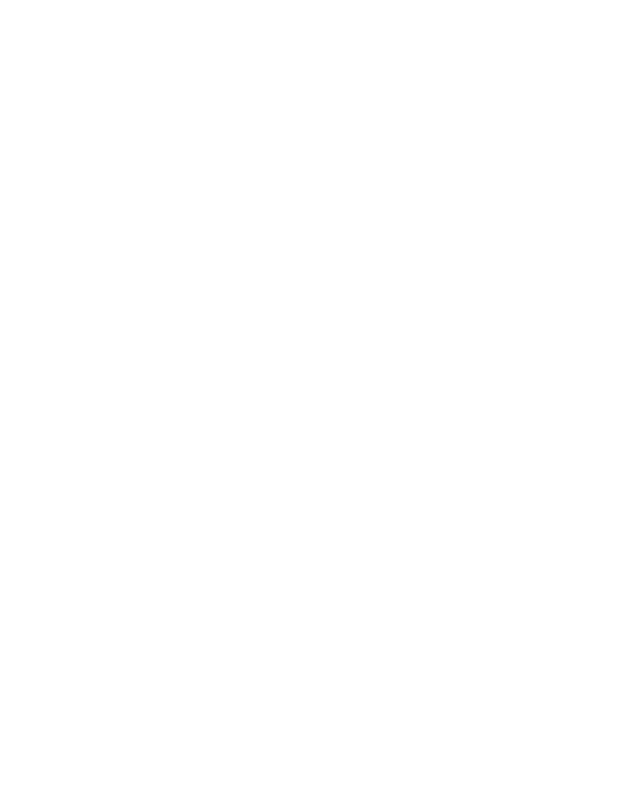
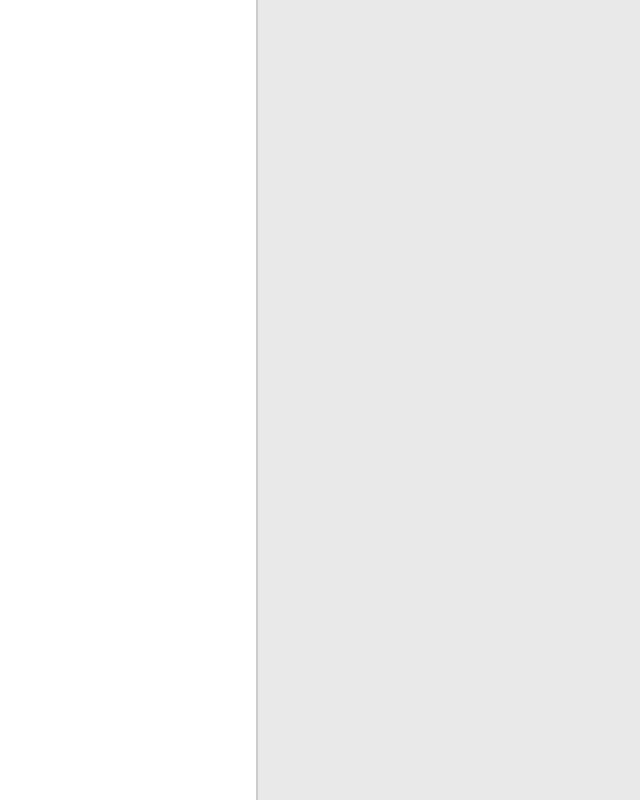
Before and after one commit to Juan-JG/Desafio4-JuanJg, a plain HTML site: page index.html in a window 1280 px wide. Shown: the whole page, without its empty margins (0-640 px from the left). Drawn offline with Linux system fonts and the light colour scheme.

```diff
--- a/css/style.css
+++ b/css/style.css
@@ -0,0 +1,25 @@
+body {
+    margin: 0;
+    padding: 0;
+}
+main {
+    display: flex;
+    flex-direction: row;
+    width: 100%;
+    height: 100vh;
+}
+.contenedor_mensajes {
+    display: flex;
+    flex-direction: column;
+    width: 20%;
+    height: 100%;
+    background-color: white;
+}
+.contenedor_logo {
+    display: flex;
+    flex-direction: column;
+    width: 80%;
+    height: 100%;
+    background-color: #e9e9e9;
+    border-left: 2px solid #cccccc;
+}
--- a/index.html
+++ b/index.html
@@ -7,6 +7,13 @@
     <title>Document</title>
 </head>
 <body>
+    <main>
+        <div class="contenedor_mensajes">
 
+        </div>
+        <div class="contenedor_logo">
+
+        </div>
+    </main>
 </body>
 </html>
```
Also changed, not shown: img/network.png (added).
